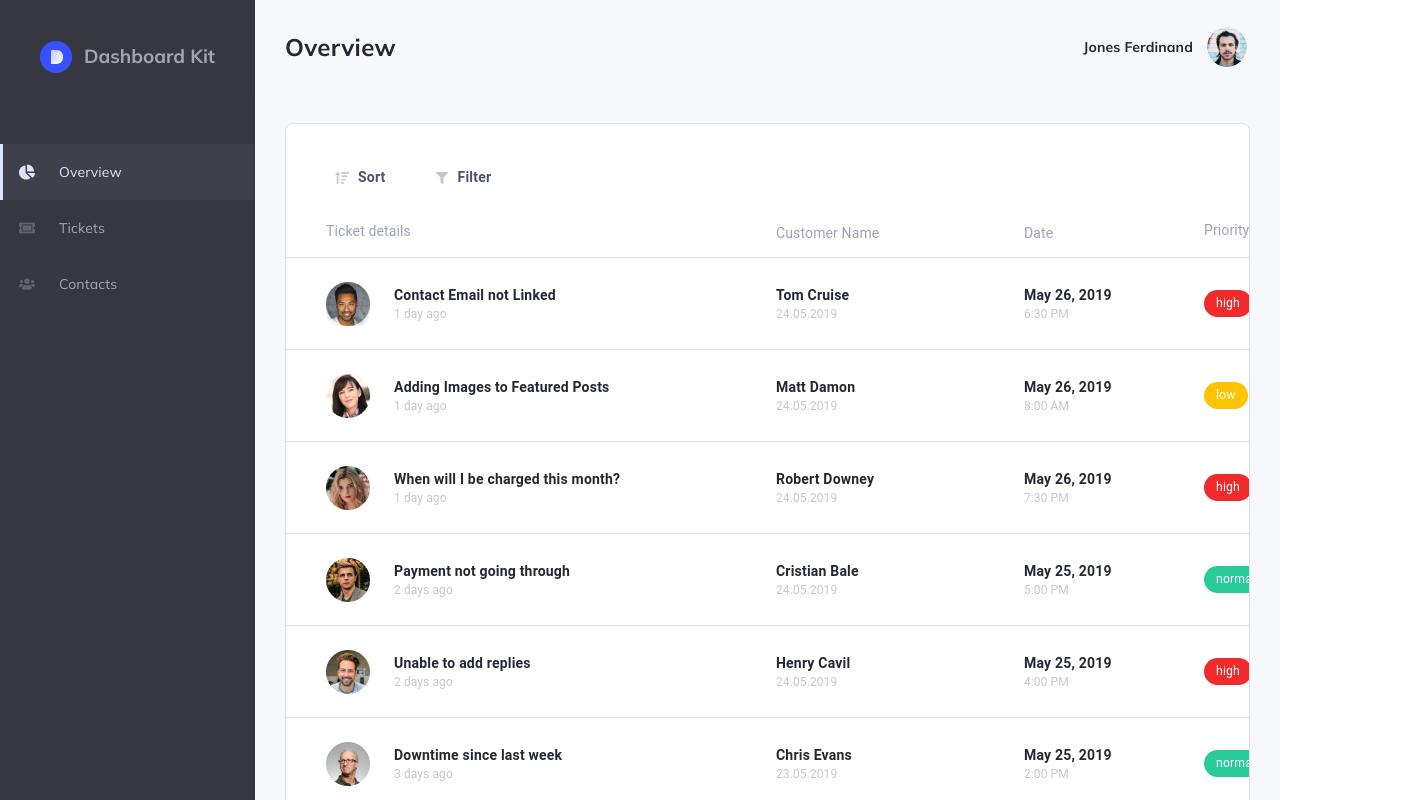
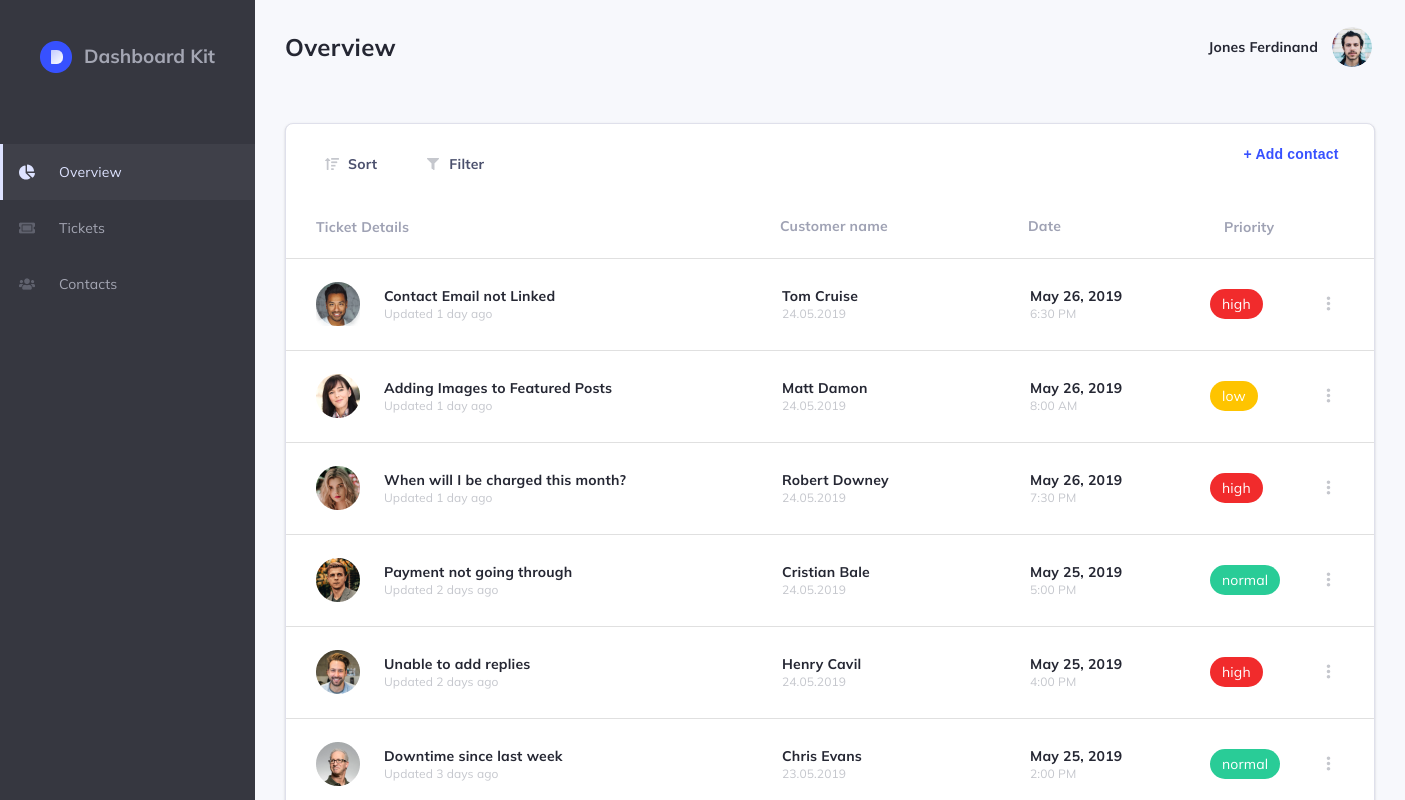
Before and after one commit to omeliza/dashboard-kit, a React (Create React App) app: page /tickets in a window 1280 px wide. Shown: the top 800 px of the page, 1405 px wide, since content can reach past the window. Built offline with nearby package versions, Linux system fonts and the light colour scheme.

Commit message:
tickets page: replaced datagrid into table

```diff
--- a/src/pages/Contacts/Contacts.tsx
+++ b/src/pages/Contacts/Contacts.tsx
@@ -126,7 +126,7 @@ const columns: readonly Column[] = [
   { id: 'createdAt', label: 'Created at', minWidth: 225 },
 ];
 
-const TitleTypo = styled(Typography)({
+export const TitleTypo = styled(Typography)({
   lineHeight: '18px',
   letterSpacing: '0.2px',
   color: `${$grey2}`,
--- a/src/pages/Tickets/CustomBox/CustomBox.tsx
+++ b/src/pages/Tickets/CustomBox/CustomBox.tsx
@@ -1,8 +1,7 @@
 import React, { FC } from 'react';
-import { Box, IconButton } from '@mui/material';
-import MoreIcon from '@mui/icons-material/MoreVert';
+import { Box } from '@mui/material';
 
-import { $green, $grey4, $red, $white, $yellow } from 'constants/colors';
+import { $green, $red, $white, $yellow } from 'constants/colors';
 import { ICustomBox } from 'interfaces/interfaces';
 
 const CustomBox: FC<ICustomBox> = ({ children }) => {
@@ -14,9 +13,9 @@ const CustomBox: FC<ICustomBox> = ({ children }) => {
     bgColor = `${$green}`;
   }
   return (
-    <>
     <Box
       sx={{
+        display: 'inline-block',
         borderRadius: '100px',
         padding: '5px 12px',
         bgcolor: `${bgColor}`,
@@ -25,20 +24,6 @@ const CustomBox: FC<ICustomBox> = ({ children }) => {
     >
       {children}
     </Box>
-      <IconButton
-        size="large"
-        aria-label="display more actions"
-        edge="end"
-        sx={{
-          ml: 'auto',
-          color: `${$grey4}`,
-          position: 'relative',
-          right: '0px',
-        }}
-      >
-        <MoreIcon />
-      </IconButton>
-    </>
   );
 };
 
--- a/src/pages/Tickets/Tickets.tsx
+++ b/src/pages/Tickets/Tickets.tsx
@@ -1,15 +1,18 @@
 /* eslint-disable react/destructuring-assignment */
-import React from 'react';
+import React, { ChangeEvent, useState } from 'react';
 import {
   Box,
-  Typography,
   Paper,
   IconButton,
-  createTheme,
-  ThemeProvider,
+  Table,
+  TableBody,
+  TableCell,
+  TableContainer,
+  TableHead,
+  TablePagination,
+  TableRow,
 } from '@mui/material';
-import { DataGrid, GridColDef, GridRenderCellParams } from '@mui/x-data-grid';
-import type {} from '@mui/x-data-grid/themeAugmentation';
+import MoreIcon from '@mui/icons-material/MoreVert';
 
 import chrisevans from 'assets/table/chrisevans.png';
 import cristianbale from 'assets/table/cristianbale.png';
@@ -21,289 +24,345 @@ import steverogers from 'assets/table/steverogers.png';
 import tomcruise from 'assets/table/tomcruise.png';
 import sort from 'assets/table/sort.png';
 import filter from 'assets/table/filter.png';
-import { $bgLight, $white, $grey2 } from 'constants/colors';
+import { $bgLight, $white, $grey4, $white2, $blue } from 'constants/colors';
+import FiltersTypo from 'pages/Tickets/CustomTypographies/FiltersTypo';
+import { toggleTicketModal } from 'redux/slices/modal/modal.slice';
+import { useAppDispatch } from 'redux/hooks';
+import TicketModal from 'pages/Tickets/TicketModal/TicketModal';
 import CustomBox from 'pages/Tickets/CustomBox/CustomBox';
-import FiltersTypo from 'pages/Tickets/CustomTypographies/FiltersTypo';
+import { TitleTypo } from 'pages/Contacts/Contacts';
 import BlackTypo from 'pages/Tickets/CustomTypographies/BlackTypo';
 import GreyTypo from 'pages/Tickets/CustomTypographies/GreyTypo';
-// import { useAppDispatch } from 'redux/hooks';
-// import { openTicketModal } from 'redux/slices/modal/modal.slice';
 
-const dataGridTheme = createTheme({
-  components: {
-    MuiDataGrid: {
-      styleOverrides: {
-        root: {
-          '&.MuiDataGrid-root .MuiDataGrid-columnHeader:focus, &.MuiDataGrid-root .MuiDataGrid-cell:focus':
-            {
-              outline: 'none',
-            },
-          '.MuiDataGrid-row:not(.MuiDataGrid-row--dynamicHeight)>.MuiDataGrid-cell':
-            {
-              overflow: 'visible',
-            },
-        },
-        footerContainer: {
-          border: 'none',
-        },
-        menuIconButton: {
-          marginTop: '85px',
-        },
-        row: {
-          '&:hover': {
-            backgroundColor: 'rgba(55, 81, 255, 0.04)',
-          },
-        },
-        columnHeaders: {
-          overflow: 'visible',
-        },
-      },
-    },
-  },
-});
-
-const columns: GridColDef[] = [
-  {
-    field: 'ticketDetails',
-    headerClassName: 'theme--header',
-    renderHeader: () => (
-      <Box sx={{ pl: '30px', mt: '50px' }}>
-        <Box sx={{ pb: '25px' }}>
-          <IconButton sx={{ mr: '32px' }}>
-            <img src={sort} alt="sort" />
-            <FiltersTypo>Sort</FiltersTypo>
-          </IconButton>
-          <IconButton>
-            <img src={filter} alt="filter" />
-            <FiltersTypo>Filter</FiltersTypo>
-          </IconButton>
-        </Box>
-        <Typography sx={{ mb: '30px' }}>Ticket details</Typography>
-      </Box>
-    ),
-    minWidth: 480,
-    renderCell: (params: GridRenderCellParams) => (
-      <>
-        <img
-          src={params.row.src}
-          alt="user"
-          style={{ marginRight: '24px', marginLeft: '30px' }}
-        />
-        <Box
-          sx={{
-            display: 'flex',
-            flexDirection: 'column',
-            justifyContent: 'center',
-          }}
-        >
-          <BlackTypo>{params.row.issue}</BlackTypo>
-          <GreyTypo>{params.row.updated}</GreyTypo>
-        </Box>
-      </>
-    ),
-    hideSortIcons: true,
-    disableColumnMenu: true,
-    sortable: false,
-  },
-  {
-    field: 'customerName',
-    headerClassName: 'theme--header',
-    renderHeader: () => (
-      <Typography
-        sx={{
-          mt: '85px',
-        }}
-      >
-        Customer Name
-      </Typography>
-    ),
-    minWidth: 248,
-    renderCell: (params: GridRenderCellParams) => (
-      <Box sx={{ display: 'flex', flexDirection: 'column' }}>
-        <BlackTypo>{params.row.name}</BlackTypo>
-        <GreyTypo>{params.row.date}</GreyTypo>
-      </Box>
-    ),
-    hideSortIcons: true,
-    disableColumnMenu: true,
-    sortable: false,
-  },
-  {
-    field: 'date',
-    headerClassName: 'theme--header',
-    renderHeader: () => (
-      <Typography
-        sx={{
-          mt: '85px',
-        }}
-      >
-        Date
-      </Typography>
-    ),
-    minWidth: 180,
-    align: 'left',
-    renderCell: (params: GridRenderCellParams) => (
-      <Box sx={{ display: 'flex', flexDirection: 'column' }}>
-        <BlackTypo>{params.row.created}</BlackTypo>
-        <GreyTypo>{params.row.time}</GreyTypo>
-      </Box>
-    ),
-    hideSortIcons: true,
-    disableColumnMenu: true,
-    sortable: false,
-  },
-  {
-    field: 'priority',
-    headerClassName: 'theme--header',
-    renderHeader: () => <Typography sx={{ mt: '80px' }}>Priority</Typography>,
-    width: 180,
-    align: 'left',
-    renderCell: (params: GridRenderCellParams) => (
-      <CustomBox>{params.row.priority}</CustomBox>
-    ),
-    hideSortIcons: true,
-    disableColumnMenu: true,
-    sortable: false,
-  },
-];
-
-const rows = [
+const data = [
   {
     id: 1,
     src: tomcruise,
-    issue: 'Contact Email not Linked',
+    ticketDetails: 'Contact Email not Linked',
     updated: '1 day ago',
-    name: 'Tom Cruise',
-    date: '24.05.2019',
-    created: 'May 26, 2019',
+    customerName: 'Tom Cruise',
+    customerDate: '24.05.2019',
+    date: 'May 26, 2019',
     time: '6:30 PM',
     priority: 'high',
   },
   {
     id: 2,
     src: mattdamon,
-    issue: 'Adding Images to Featured Posts',
+    ticketDetails: 'Adding Images to Featured Posts',
     updated: '1 day ago',
-    name: 'Matt Damon',
-    date: '24.05.2019',
-    created: 'May 26, 2019',
+    customerName: 'Matt Damon',
+    customerDate: '24.05.2019',
+    date: 'May 26, 2019',
     time: '8:00 AM',
     priority: 'low',
   },
   {
     id: 3,
     src: robertdowney,
-    issue: 'When will I be charged this month?',
+    ticketDetails: 'When will I be charged this month?',
     updated: '1 day ago',
-    name: 'Robert Downey',
-    date: '24.05.2019',
-    created: 'May 26, 2019',
+    customerName: 'Robert Downey',
+    customerDate: '24.05.2019',
+    date: 'May 26, 2019',
     time: '7:30 PM',
     priority: 'high',
   },
   {
     id: 4,
     src: cristianbale,
-    issue: 'Payment not going through',
+    ticketDetails: 'Payment not going through',
     updated: '2 days ago',
-    name: 'Cristian Bale',
-    date: '24.05.2019',
-    created: 'May 25, 2019',
+    customerName: 'Cristian Bale',
+    customerDate: '24.05.2019',
+    date: 'May 25, 2019',
     time: '5:00 PM',
     priority: 'normal',
   },
   {
     id: 5,
     src: henrycavil,
-    issue: 'Unable to add replies',
+    ticketDetails: 'Unable to add replies',
     updated: '2 days ago',
-    name: 'Henry Cavil',
-    date: '24.05.2019',
-    created: 'May 25, 2019',
+    customerName: 'Henry Cavil',
+    customerDate: '24.05.2019',
+    date: 'May 25, 2019',
     time: '4:00 PM',
     priority: 'high',
   },
   {
     id: 6,
     src: chrisevans,
-    issue: 'Downtime since last week',
+    ticketDetails: 'Downtime since last week',
     updated: '3 days ago',
-    name: 'Chris Evans',
-    date: '23.05.2019',
-    created: 'May 25, 2019',
+    customerName: 'Chris Evans',
+    customerDate: '23.05.2019',
+    date: 'May 25, 2019',
     time: '2:00 PM',
     priority: 'normal',
   },
   {
     id: 7,
     src: samsmith,
-    issue: 'Referral Bonus',
+    ticketDetails: 'Referral Bonus',
     updated: '4 days ago',
-    name: 'Sam Smith',
-    date: '22.05.2019',
-    created: 'May 25, 2019',
+    customerName: 'Sam Smith',
+    customerDate: '22.05.2019',
+    date: 'May 25, 2019',
     time: '11:30 AM',
     priority: 'low',
   },
   {
     id: 8,
     src: steverogers,
-    issue: 'How do I change my password?',
+    ticketDetails: 'How do I change my password?',
     updated: '6 days ago',
-    name: 'Steve Rogers',
-    date: '21.05.2019',
-    created: 'May 24, 2019',
+    customerName: 'Steve Rogers',
+    customerDate: '21.05.2019',
+    date: 'May 24, 2019',
     time: '1:00 PM',
     priority: 'normal',
   },
 ];
 
+interface Column {
+  id: 'ticketDetails' | 'customerName' | 'date' | 'priority';
+  label: string;
+  minWidth?: number;
+}
+const columns: readonly Column[] = [
+  { id: 'ticketDetails', label: 'Ticket Details', minWidth: 480 },
+  { id: 'customerName', label: 'Customer name', minWidth: 248 },
+  { id: 'date', label: 'Date', minWidth: 180 },
+  { id: 'priority', label: 'Priority', minWidth: 180 },
+];
+
 const Tickets = () => {
-  // const openModal = () => {
-  //   const dispatch = useAppDispatch();
-  //   dispatch(openTicketModal());
-  // };
+  const [page, setPage] = useState(0);
+  const [rowsPerPage, setRowsPerPage] = useState(8);
+  const dispatch = useAppDispatch();
+
+  const handleChangePage = (event: unknown, newPage: number) => {
+    setPage(newPage);
+  };
+
+  const handleChangeRowsPerPage = (event: ChangeEvent<HTMLInputElement>) => {
+    setRowsPerPage(+event.target.value);
+    setPage(0);
+  };
+
+  const openModal = () => {
+    dispatch(toggleTicketModal());
+  };
   return (
-    <Paper
-      sx={{
-        display: 'flex',
-        justifyContent: 'center',
-        height: '100%',
-        width: '100%',
-        bgcolor: `${$bgLight}`,
-        p: '30px',
-        position: 'relative',
-        top: 0,
-        '& .theme--header': {
-          lineHeight: '18px',
-          letterSpacing: '0.2px',
-          color: `${$grey2}`,
-          overflow: 'visible',
-          '& > .MuiDataGrid-columnSeparator': {
-            visibility: 'hidden',
-          },
-        },
-      }}
-    >
-      <ThemeProvider theme={dataGridTheme}>
-        <DataGrid
+    <>
+      <TicketModal />
+      <Box
+        sx={{
+          display: 'flex',
+          justifyContent: 'center',
+          alignItems: 'center',
+          p: '30px',
+          width: '100%',
+          height: '100%',
+          backgroundColor: `${$bgLight}`,
+        }}
+      >
+        <Paper
           sx={{
-            maxWidth: '1120px',
-            height: '942px',
-            bgcolor: `${$white}`,
+            maxWidth: '1122px',
+            bgColor: `${$white}`,
+            border: `1px solid ${$white2}`,
             borderRadius: '8px',
           }}
-          headerHeight={134}
-          rowHeight={92}
-          rows={rows}
-          columns={columns}
-          pageSize={8}
-          rowsPerPageOptions={[8, 12, 16]}
-          hideFooterSelectedRowCount
-        />
-      </ThemeProvider>
-    </Paper>
+        >
+          <TableContainer>
+            <Table
+              sx={{
+                '& .MuiTableRow-hover:hover': {
+                  backgroundColor: 'rgba(55, 81, 255, 0.04)',
+                },
+              }}
+            >
+              <TableHead>
+                <TableRow sx={{ height: '134px' }}>
+                  {columns.map((column) => (
+                    <TableCell
+                      key={column.id}
+                      align="left"
+                      style={{
+                        minWidth: column.minWidth,
+                        paddingLeft: '30px',
+                      }}
+                    >
+                      {column.id === 'priority' && (
+                        <Box
+                          sx={{
+                            display: 'flex',
+                            flexDirection: 'column',
+                            justifyContent: 'space-between',
+                            height: '90px',
+                          }}
+                        >
+                          <Box
+                            component="button"
+                            sx={{
+                              fontSize: '14px',
+                              fontWeight: 600,
+                              letterSpacing: '0.2px',
+                              color: `${$blue}`,
+                              backgroundColor: 'transparent',
+                            }}
+                            onClick={openModal}
+                          >
+                            + Add contact
+                          </Box>
+                          <TitleTypo>{column.label}</TitleTypo>
+                        </Box>
+                      )}
+                      {column.id === 'ticketDetails' && (
+                        <Box
+                          sx={{
+                            display: 'flex',
+                            flexDirection: 'column',
+                            justifyContent: 'space-between',
+                            width: '100%',
+                            height: '90px',
+                          }}
+                        >
+                          <Box>
+                            <IconButton sx={{ mr: '32px' }}>
+                              <img src={sort} alt="sort" />
+                              <FiltersTypo>Sort</FiltersTypo>
+                            </IconButton>
+                            <IconButton>
+                              <img src={filter} alt="filter" />
+                              <FiltersTypo>Filter</FiltersTypo>
+                            </IconButton>
+                          </Box>
+                          <TitleTypo>{column.label}</TitleTypo>
+                        </Box>
+                      )}
+                      {(column.id === 'date' ||
+                        column.id === 'customerName') && (
+                        <TitleTypo
+                          sx={{
+                            position: 'relative',
+                            top: '35px',
+                            ml: '-16px',
+                          }}
+                        >
+                          {column.label}
+                        </TitleTypo>
+                      )}
+                    </TableCell>
+                  ))}
+                </TableRow>
+              </TableHead>
+              <TableBody>
+                {data
+                  .slice(page * rowsPerPage, page * rowsPerPage + rowsPerPage)
+                  .map((row) => (
+                    <TableRow
+                      hover
+                      tabIndex={-1}
+                      key={row.id}
+                      sx={{
+                        position: 'relative',
+                        top: 0,
+                        pl: '30px',
+                      }}
+                    >
+                      {columns.map((column) => {
+                        const value = row[column.id];
+                        return (
+                          <TableCell
+                            key={column.id}
+                            align="left"
+                            sx={{ height: '92px', pr: 0 }}
+                          >
+                            {column.id === 'ticketDetails' && (
+                              <Box sx={{ display: 'flex' }}>
+                                <img
+                                  src={row.src}
+                                  alt="user"
+                                  style={{
+                                    marginRight: '24px',
+                                    marginLeft: '14px',
+                                  }}
+                                />
+                                <Box
+                                  sx={{
+                                    display: 'flex',
+                                    flexDirection: 'column',
+                                    justifyContent: 'center',
+                                  }}
+                                >
+                                  <BlackTypo>{value}</BlackTypo>
+                                  <GreyTypo>Updated {row.updated}</GreyTypo>
+                                </Box>
+                              </Box>
+                            )}
+                            {column.id === 'customerName' && (
+                              <Box
+                                sx={{
+                                  display: 'flex',
+                                  flexDirection: 'column',
+                                }}
+                              >
+                                <BlackTypo>{value}</BlackTypo>
+                                <GreyTypo>{row.customerDate}</GreyTypo>
+                              </Box>
+                            )}
+                            {column.id === 'date' && (
+                              <Box
+                                sx={{
+                                  display: 'flex',
+                                  flexDirection: 'column',
+                                }}
+                              >
+                                <BlackTypo>{value}</BlackTypo>
+                                <GreyTypo>{row.time}</GreyTypo>
+                              </Box>
+                            )}
+                            {column.id === 'priority' && (
+                              <CustomBox>{value}</CustomBox>
+                            )}
+                          </TableCell>
+                        );
+                      })}
+                      <IconButton
+                        size="large"
+                        aria-label="display more actions"
+                        edge="end"
+                        sx={{
+                          mt: 'auto',
+                          mb: 'auto',
+                          color: `${$grey4}`,
+                          position: 'absolute',
+                          right: '35px',
+                          top: '23px',
+                        }}
+                      >
+                        <MoreIcon />
+                      </IconButton>
+                    </TableRow>
+                  ))}
+              </TableBody>
+            </Table>
+          </TableContainer>
+          <TablePagination
+            rowsPerPageOptions={[8, 12, 16]}
+            component="div"
+            count={data.length}
+            rowsPerPage={rowsPerPage}
+            page={page}
+            onPageChange={handleChangePage}
+            onRowsPerPageChange={handleChangeRowsPerPage}
+          />
+        </Paper>
+      </Box>
+    </>
   );
 };
-
 export default Tickets;
```
Lines whose indentation alone changed are shown as unchanged.
